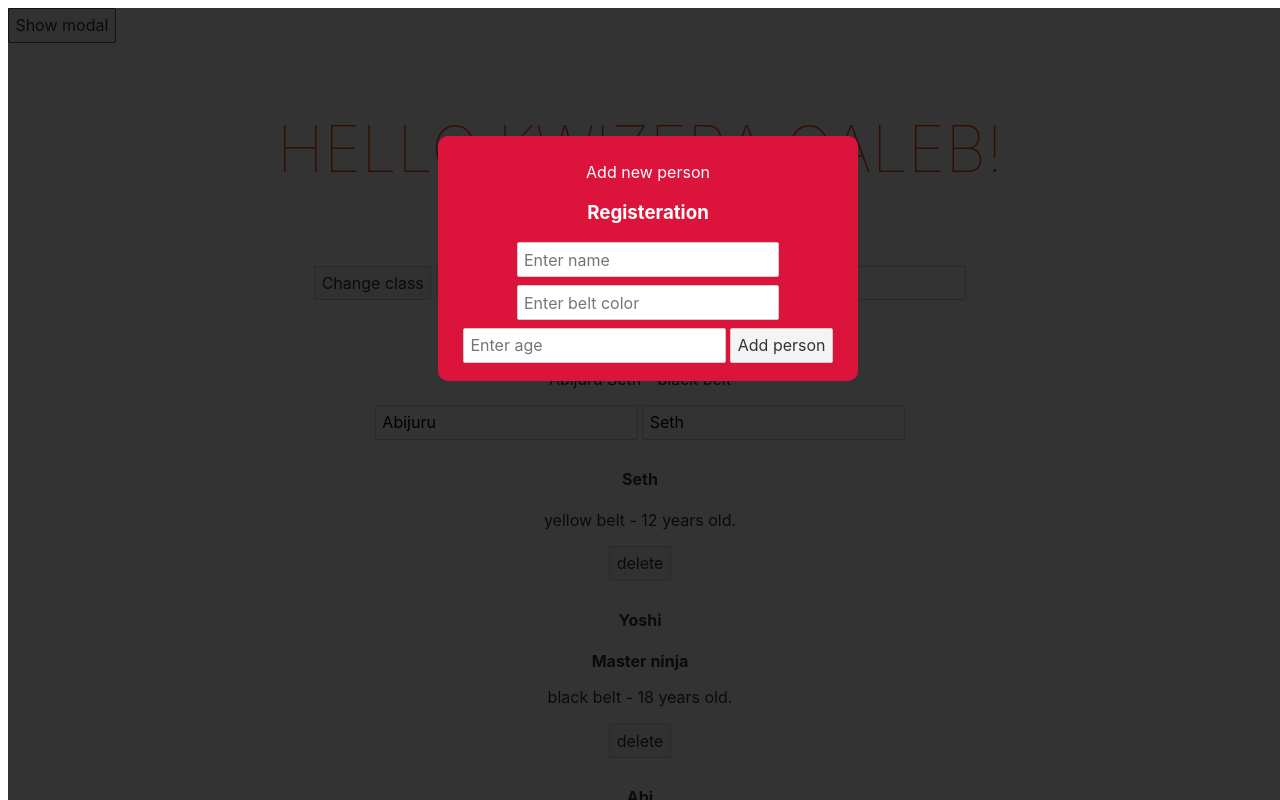
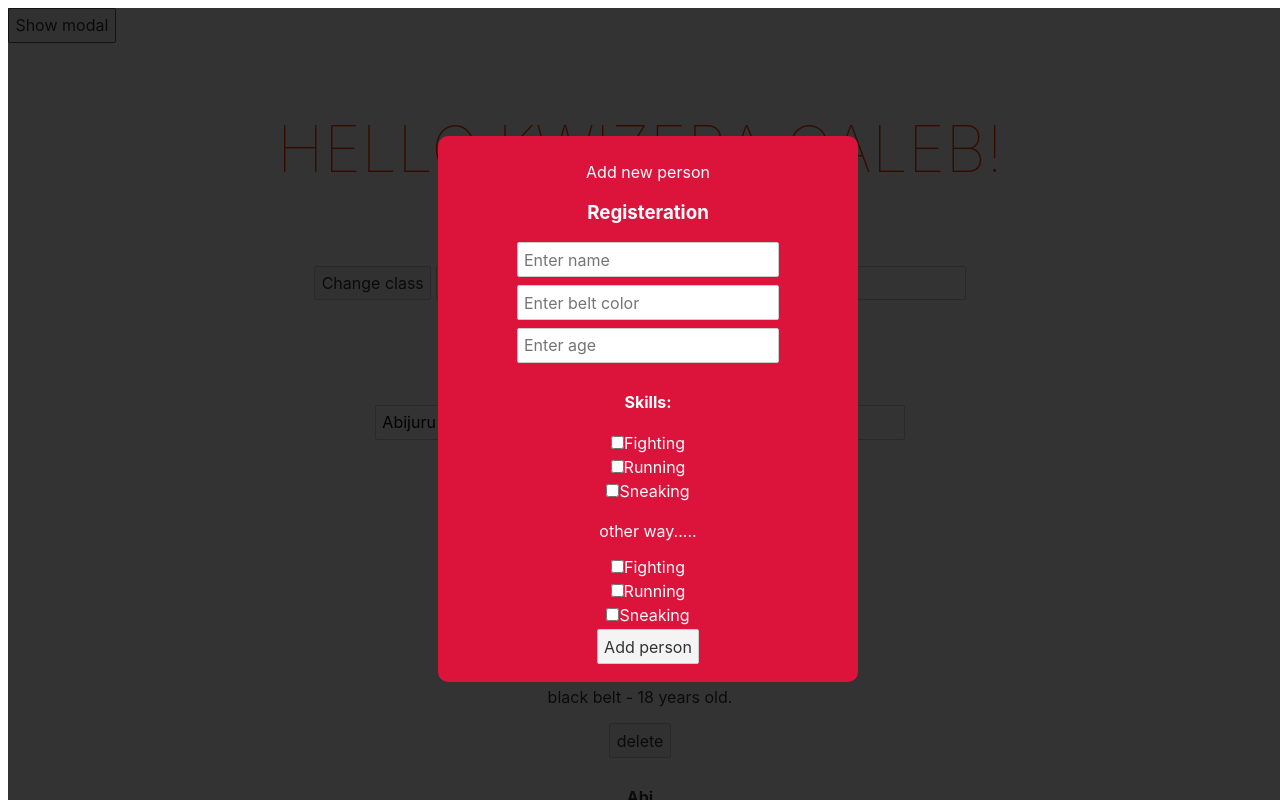
Before and after one commit to Abi-Seth/svelteapp, a Svelte app: page / in a window 1280 px wide. Both pictures are taken after a click on the button "Show modal". Shown: the top 800 px of the page. Built offline with nearby package versions, Linux system fonts and the light colour scheme.

Commit message:
New: done dealing with checkbox

```diff
--- a/src/Form.svelte
+++ b/src/Form.svelte
@@ -3,8 +3,14 @@
     let beltColor;
     let age;
 
+    let fighting = false;
+    let running = false;
+    let sneaking = false;
+
+    let skills = [];
+
     const handleForms = () => {
-        console.warn(name, beltColor, age);
+        console.warn(name, beltColor, age, fighting, running, sneaking, skills);
     }
 </script>
 
@@ -12,6 +18,15 @@
     <input type="text" placeholder="Enter name" bind:value={name}>
     <input type="text" placeholder="Enter belt color" bind:value={beltColor}>
     <input type="number" placeholder="Enter age" bind:value={age}>
+    <h4>Skills:</h4>
+    <input type="checkbox" bind:checked={fighting}>Fighting <br>
+    <input type="checkbox" bind:checked={running}>Running <br>
+    <input type="checkbox" bind:checked={sneaking}>Sneaking <br>
+    <p>other way.....</p>
+    <input type="checkbox" bind:group={skills} value="fighting">Fighting <br>
+    <input type="checkbox" bind:group={skills} value="running">Running <br>
+    <input type="checkbox" bind:group={skills} value="sneaking">Sneaking <br>
+
     <button>Add person</button>
 </form>
 
```
